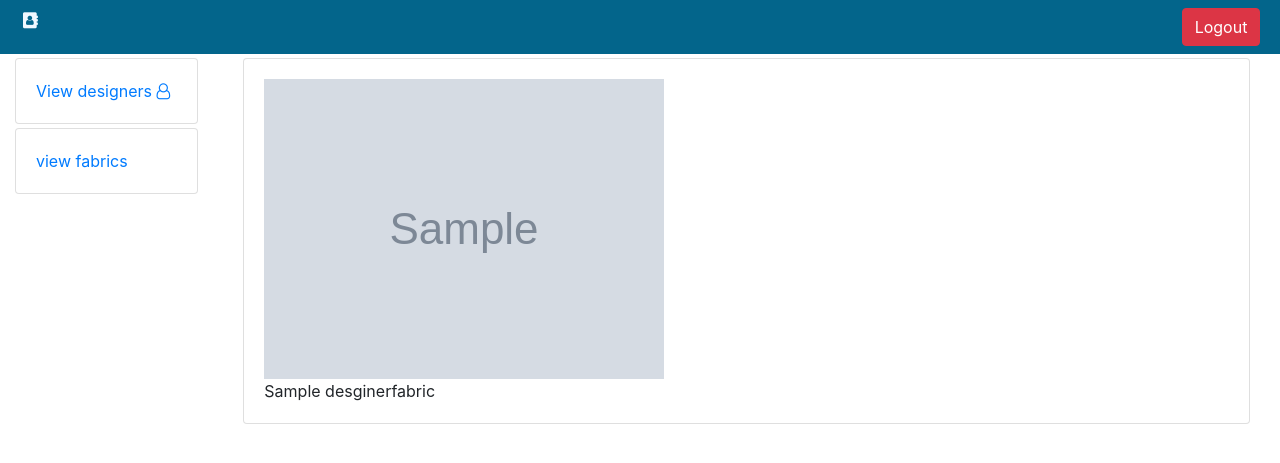
After one commit to suhaila13/fads, a Django app: page /fadapp/viewfabrics in a window 1280 px wide. The commit adds this page. Shown: the top 463 px of the page. Run offline with Django 3.2, Linux system fonts and the light colour scheme; tables that the repository leaves empty hold one stand-in row (values such as "Sample post"); grey boxes marked "Sample" are stand-in pictures; some libraries are stand-ins or nearby versions.

Commit message:
view fabrics added

```diff
--- a/fadapp/templates/customer.html
+++ b/fadapp/templates/customer.html
@@ -49,11 +49,13 @@
 
                 <div class="row mt-1">
                     <div class="col-lg-12">
+                        <a href="/fadapp/viewfabrics">
                         <div class="card">
                             <div class="card-body">
-                                View designers
+                                view fabrics
                             </div>
                         </div>
+                        </a>
                     </div>
                 </div>
 
--- /dev/null
+++ b/fadapp/templates/viewfabrics.html
@@ -0,0 +1,28 @@
+{% extends 'customer.html' %}
+
+{% block content %}
+
+<div class="container">
+    <div class="row">
+        <div class="col-lg-12">
+
+            <div class="card">
+                <div class="card-body">
+                    <div class="row">
+
+                        {% for fab in fabs %}
+                        <div class="col-lg-4">
+                            <img src="{{ fab.fabric_image }}" alt="">
+                            {{ fab.fabric_name }}
+                        </div>
+                        {% endfor %}
+
+                    </div>
+                </div>
+            </div>
+
+        </div>
+    </div>
+</div>
+
+{% endblock %}
--- a/fadapp/urls.py
+++ b/fadapp/urls.py
@@ -10,5 +10,6 @@ urlpatterns =[
     path('viewdesigner',views.fn_viewdesigner),
     path('designerprof',views.fn_designer_details),
     path('logout', views.fn_logout),
-    path('editprofile/', views.fn_edit_profile)
+    path('editprofile/', views.fn_edit_profile),
+    path('viewfabrics',views.fn_viewfabrics)
 ]
--- a/fadapp/views.py
+++ b/fadapp/views.py
@@ -103,3 +103,7 @@ def fn_edit_profile(req):
     designer_detail_obj.save()
 
     return HttpResponse('1')
+
+def fn_viewfabrics(req):
+    fabrics = DesginerFabrics.objects.all()
+    return render(req, 'viewfabrics.html', {'fabs': fabrics})
```
